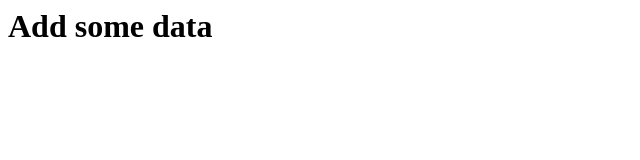
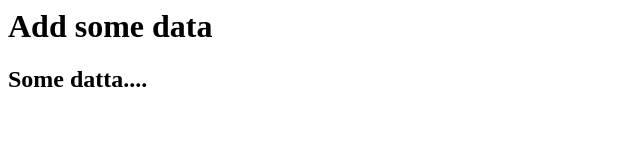
Before and after one commit to Nil30/Simple, a plain HTML site: page index.html in a window 1280 px wide. Shown: the whole page, without its empty margins (0-640 px from the left). Drawn offline with Linux system fonts and the light colour scheme.

Commit message:
second commit

```diff
--- a/index.html
+++ b/index.html
@@ -4,5 +4,7 @@
 </head>
 <body>
 <h1>Add some data</h1>
+  <h2>Some datta....<h2>
+
 </body>
 </html>
```
